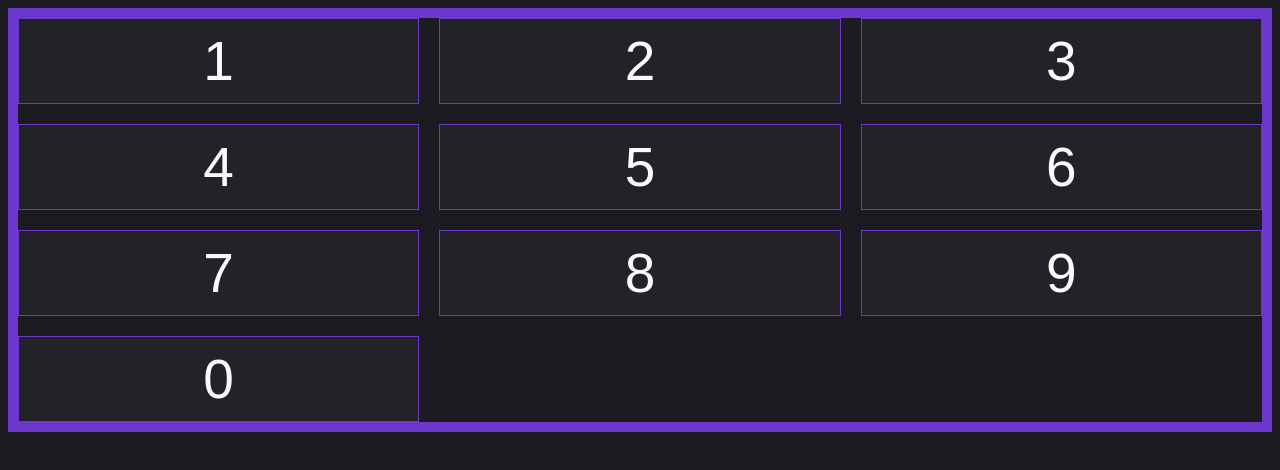
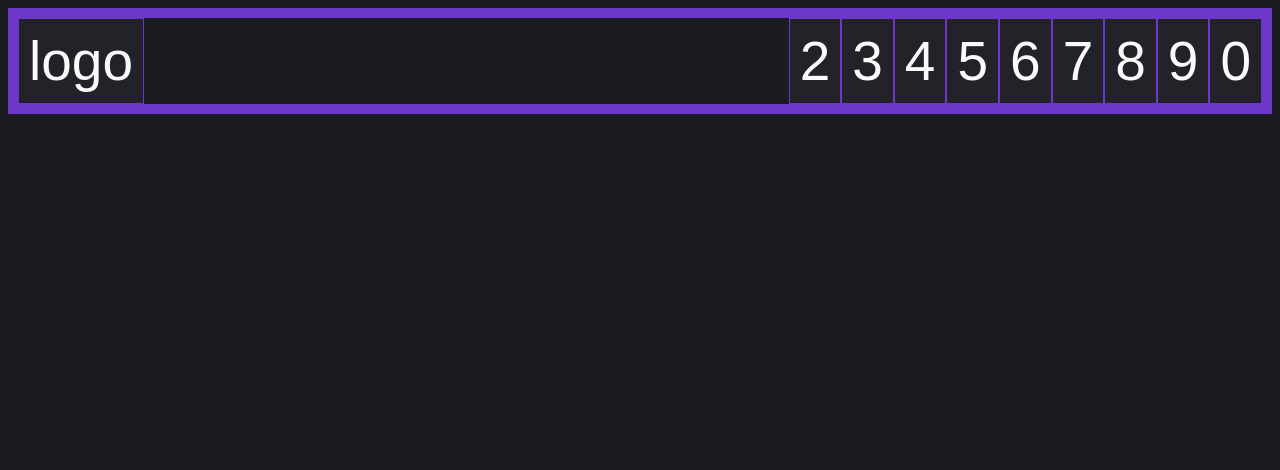
Before and after one commit to CyberP1oner/mini-flexbox-3, a plain HTML site: page index.html in a window 1280 px wide. Drawn offline with Linux system fonts and the light colour scheme.

Commit message:
Auto margin

```diff
--- a/index.html
+++ b/index.html
@@ -10,7 +10,7 @@
 </head>
 <body>
 	<div class="container">
-	<div class="item item1">1</div>
+	<div class="item item1">logo</div>
 	<div class="item item2">2</div>
 	<div class="item item3">3</div>
 	<div class="item item4">4</div>
--- a/styles/style.css
+++ b/styles/style.css
@@ -13,7 +13,6 @@ body {
 	border: 10px solid #6c38cc;
   display: flex;
 	flex-wrap: wrap;
-	gap: 20px 20px;
 }
 
 .item {
@@ -21,5 +20,8 @@ body {
 	border: 1px solid #6c38cc ;
 	text-align: center;
 	padding: 10px;
-	flex: 0 1 calc(100% / 3 - 20px * 2 / 3);
 }
+
+.item1 {
+	margin-right: auto;
+}
```
Also changed, not shown: 1 other file.
